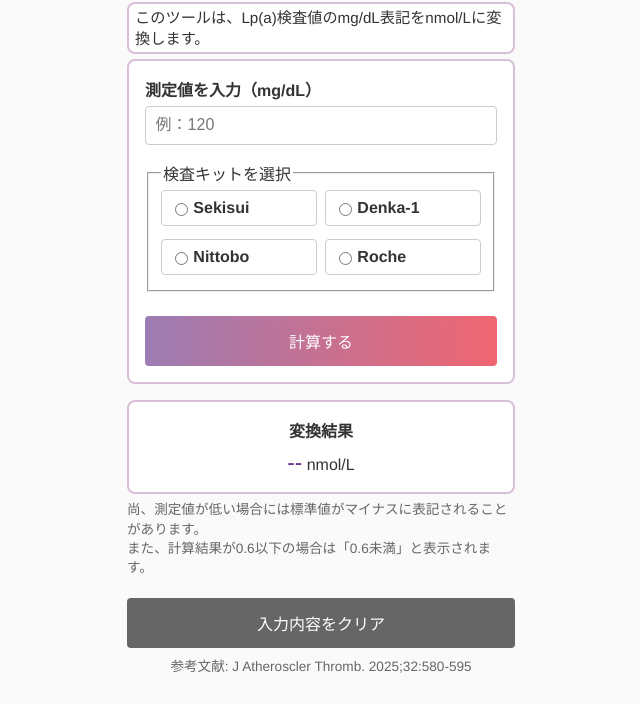
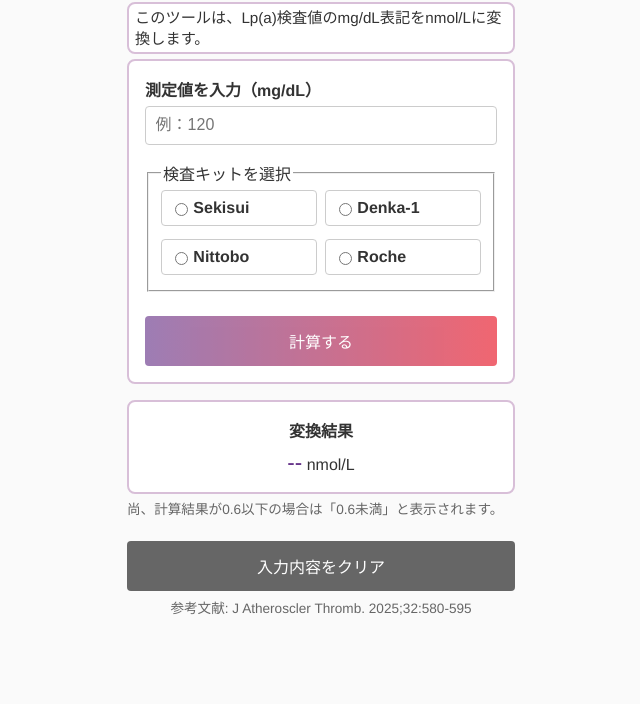
Before and after one commit to masavasc/lp-a-converter, a plain HTML site: page index.html in a window 1280 px wide. Shown: the part 182-886 px from the top of the page, without its empty margins (319-959 px from the left). After the commit the page ends 829 px from the top, so only its background shows below. Drawn offline with Linux system fonts and the light colour scheme.

Commit message:
Update index.html
微修正

```diff
--- a/index.html
+++ b/index.html
@@ -208,8 +208,7 @@
 
     <!-- 注意書き -->
     <p class="disclaimer">
-      尚、測定値が低い場合には標準値がマイナスに表記されることがあります。<br>
-      また、計算結果が0.6以下の場合は「0.6未満」と表示されます。
+      尚、計算結果が0.6以下の場合は「0.6未満」と表示されます。<br>
     </p>
 
     <!-- クリアボタン -->
```
